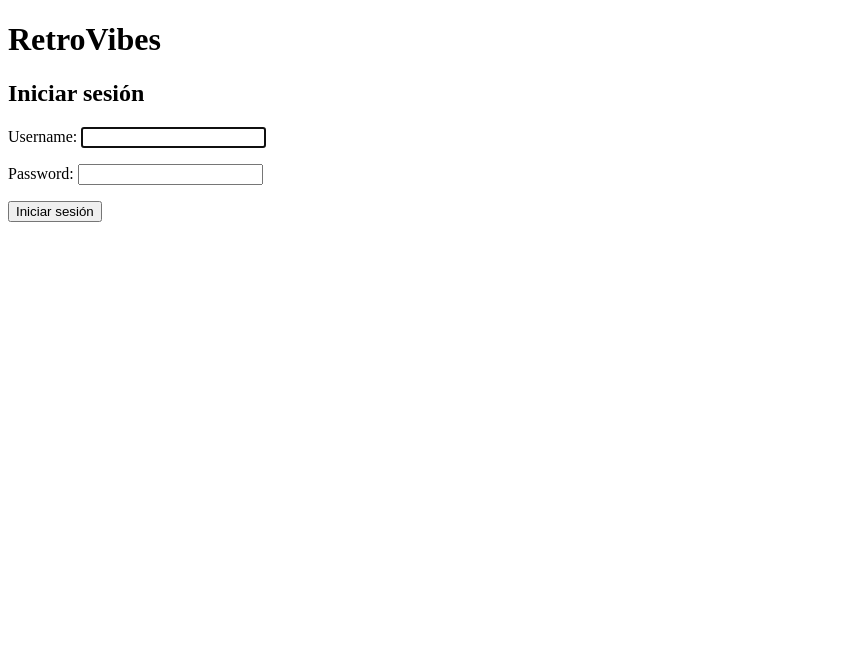
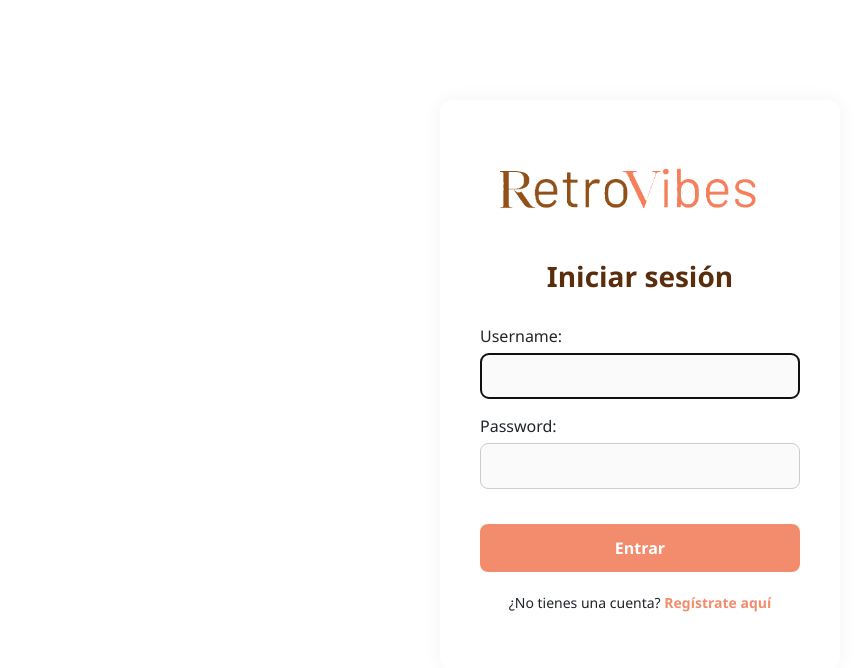
Before and after one commit to KatherinAllin28/TEIS-RetroVibes, a Django app: page /accounts/login/ in a window 1280 px wide. Shown: the top 668 px of the page, without its empty margins (0-855 px from the left). Run offline with Django 5.2, Linux system fonts and the light colour scheme.

Commit message:
visualizacion mejorada

```diff
--- /dev/null
+++ b/pages/static/pages/register.css
@@ -0,0 +1,70 @@
+/* registration/login ------------------------------- */
+
+.login-container {
+  max-width: 400px;
+  margin: 100px auto;
+  padding: 40px;
+  border-radius: 12px;
+  box-shadow: 0 0 20px rgba(0,0,0,0.05);
+  background-color: #fff;
+  text-align: center;
+  font-family: 'Segoe UI', sans-serif;
+}
+
+.login-logo {
+  height: 100px;
+  margin-bottom: 20px;
+}
+
+.login-title {
+  color: #5a2e0c;
+  font-size: 28px;
+  margin-bottom: 30px;
+  font-weight: bold;
+}
+
+.login-form p {
+  text-align: left;
+  margin-bottom: 15px;
+}
+
+.login-form input {
+  width: 100%;
+  padding: 10px;
+  font-size: 16px;
+  border-radius: 8px;
+  border: 1px solid #ccc;
+  margin-top: 5px;
+  background: #fafafa;
+}
+
+.login-btn {
+  background-color: #f28c6c;
+  color: white;
+  border: none;
+  padding: 12px 20px;
+  width: 100%;
+  border-radius: 8px;
+  font-weight: bold;
+  margin-top: 20px;
+  transition: background-color 0.3s;
+}
+
+.login-btn:hover {
+  background-color: #e87550;
+}
+
+.login-footer {
+  margin-top: 20px;
+  font-size: 14px;
+}
+
+.login-footer a {
+  color: #f28c6c;
+  font-weight: bold;
+  text-decoration: none;
+}
+
+.login-footer a:hover {
+  text-decoration: underline;
+}
--- a/pages/templates/registration/login.html
+++ b/pages/templates/registration/login.html
@@ -1,10 +1,28 @@
-{% extends "base.html" %}
+{%load static%}
+<!DOCTYPE html>
+<html lang="en">
+<head>
+    <meta charset="UTF-8">
+    <meta name="viewport" content="width=device-width, initial-scale=1.0">
+    <link href="https://cdn.jsdelivr.net/npm/bootstrap@5.3.3/dist/css/bootstrap.min.css" rel="stylesheet" integrity="sha384-QWTKZyjpPEjISv5WaRU9OFeRpok6YctnYmDr5pNlyT2bRjXh0JMhjY6hW+ALEwIH" crossorigin="anonymous">
+    <link href="{% static 'pages/register.css' %}" rel="stylesheet">
+    <title>{% block title%} Online Store {% endblock%} </title>
+</head>
+<body>
+    <div class="login-container">
+        <img src="../../static/image/Presentación_Diapositivas_Informe_Proyecto_Negocios_Orgánico_Marrón.png" alt="Logo RetroVibes" class="login-logo">
 
-{% block content %}
-<h2>Iniciar sesión</h2>
-<form method="post">
-    {% csrf_token %}
-    {{ form.as_p }}
-    <button type="submit">Iniciar sesión</button>
-</form>
-{% endblock %}
+        <h2 class="login-title">Iniciar sesión</h2>
+
+        <form method="post" class="login-form">
+            {% csrf_token %}
+            {{ form.as_p }}
+            <button type="submit" class="login-btn">Entrar</button>
+        </form>
+
+        <p class="login-footer">¿No tienes una cuenta?
+            <a href="{% url 'register' %}">Regístrate aquí</a>
+        </p>
+    </div>
+</body>
+</html>
```
